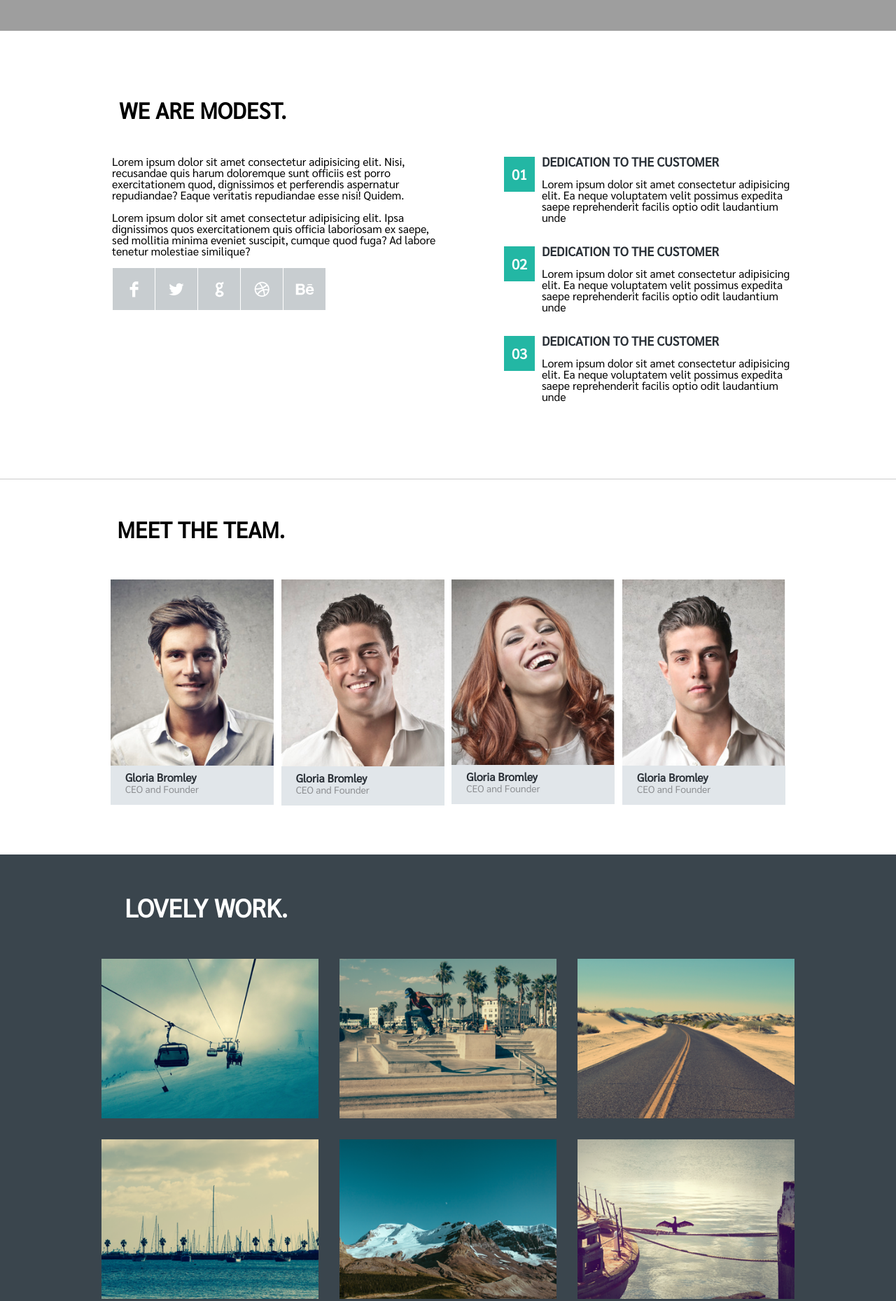
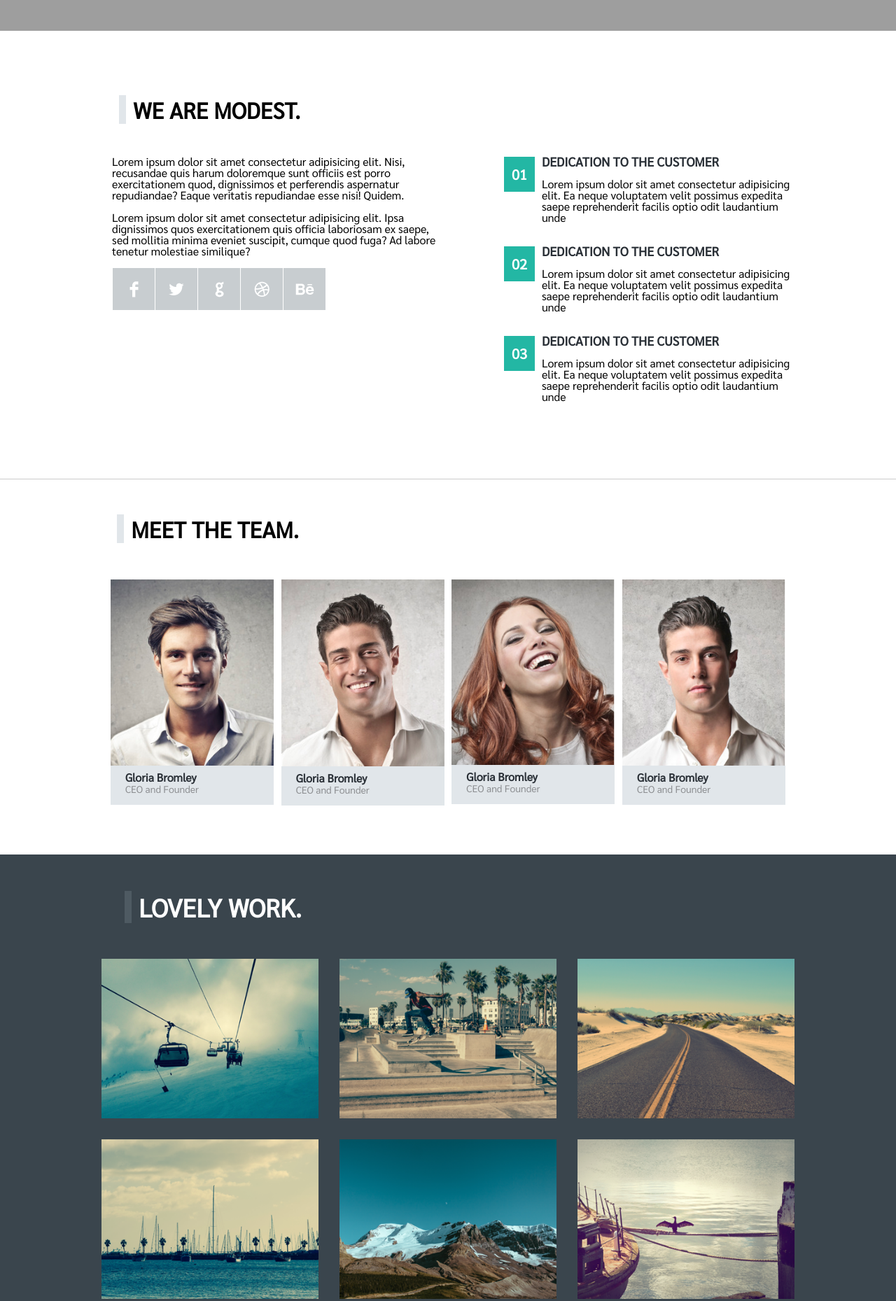
Before and after one commit to MadhanM282/quolam, a plain HTML site: page index.html in a window 1280 px wide. Shown: the part 580-2439 px from the top of the page at 70% size. Drawn offline with Linux system fonts and the light colour scheme; grey boxes are pictures that could not be loaded; files whose address does not match are found by name.

Commit message:
added span

```diff
--- a/index.css
+++ b/index.css
@@ -245,6 +245,10 @@ font-weight: 700;
   background-color: rgba(222, 180, 180, 0);
   border: 2px solid #ffffff;
 }
+.image-button > button:hover {
+  background-color: #23b7a4;
+  border: 2px solid #23b7a4;
+}
 
 .detail h1 {
   padding-left: 177px;
@@ -436,3 +440,16 @@ footer > h1 {
   color: #ffffff;
   font-weight: 400;
 }
+
+span{
+  width: 10px;
+height: 20px;
+background-color: #e1e6ea;
+padding-left:10px;
+margin-right:10px
+}
+.span{
+  background-color: #4e5a62;
+  padding-left:10px;
+  margin-right:10px
+}
--- a/index.html
+++ b/index.html
@@ -32,7 +32,8 @@
     <div class="hero-container">
         <div class="hero">
             <div>
-                <h1>WELCOME TO OUR MARKETPLACE</h1>
+
+                <h1>  WELCOME TO OUR MARKETPLACE</h1>
                 <br>
                 <p>Lorem ipsum dolor sit amet consectetur adipisicing elit. Odit quasi, voluptatibus </p>
                 <p> delectus. Dolorum, blanditiis doloribus!</p>
@@ -49,7 +50,7 @@
         <div>
 
             <div class="mod-se1">
-                <h1>WE ARE MODEST.</h1>
+                <h1> <span></span>WE ARE MODEST.</h1>
             </div>
             <div class="mod-sec2">
                 <div class="modsec2-part1">
@@ -123,7 +124,7 @@
 
     <div class="team">
         <div class="team-se1">
-            <h1>MEET THE TEAM.</h1>
+            <h1> <span></span>MEET THE TEAM.</h1>
             <div class="teamImages">
                 <div>
 
@@ -165,7 +166,7 @@
 
         <div class="images">
             <div>
-                <h1>LOVELY WORK.</h1>
+                <h1><span class="span"></span>LOVELY WORK.</h1>
                 <div class="image-containor">
                     <img src="./projectfiles/images1.png" alt="">
                     <img src="./projectfiles/images2.png" alt="">
@@ -184,7 +185,7 @@
         </div>
     </div>
     <div class="detail">
-        <h1>WHAT WE DO.</h1>
+        <h1><span></span>WHAT WE DO.</h1>
         <div class="detail_div">
             <div class="detail_div2">
                 <div class="detail_img">
@@ -275,7 +276,7 @@
         <div class="features">
 
             <div class="feature-containor">
-                <h1>FEATURES.</h1>
+                <h1><span class="span"></span>FEATURES.</h1>
             </div>
             <div class="feature-images">
                 <div>
@@ -299,7 +300,7 @@
 
     <div class="contact">
         <div class="contact-containor">
-            <h1>STAY IN TOUCH.</h1>
+            <h1><span></span>STAY IN TOUCH.</h1>
         </div>
         <div class="map">
 
```
